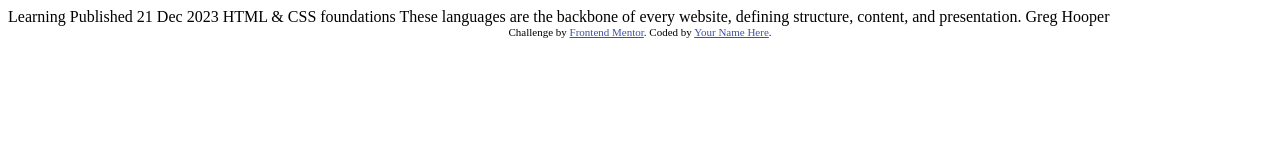
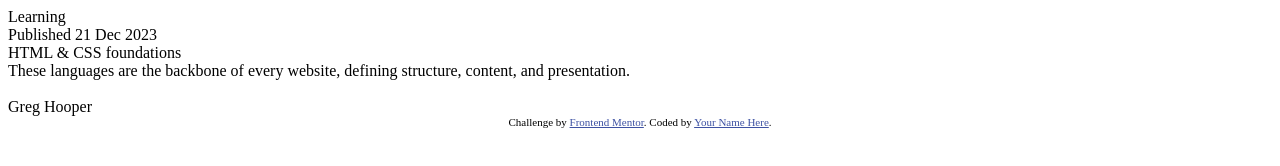
Before and after one commit to alemarr/fm-blog-preview-card, a plain HTML site: page index.html in a window 1280 px wide. Drawn offline with Linux system fonts and the light colour scheme.

Commit message:
Initial structure :construction:

```diff
--- a/index.html
+++ b/index.html
@@ -16,14 +16,25 @@
 </head>
 <body>
 
-  Learning
-
-  Published 21 Dec 2023
-
-  HTML & CSS foundations
-
-  These languages are the backbone of every website, defining structure, content, and presentation.
-
+  <div class="card">
+    <div class="card__header">
+      <div class="card__header__img"></div>
+      <div class="card__header__content">
+        <div class="badge">Learning</div>
+        <div class="publication-date">Published 21 Dec 2023</div>
+      </div>
+    </div>
+    <div class="card__body">
+      <div class="card__body__title">HTML & CSS foundations</div>
+      <div class="card__body__content">These languages are the backbone of every website, defining structure, content, and presentation.</div>
+    </div>
+    <div class="card__footer">
+      <div class="author">
+        <img class="author__img" />
+        <span class="author__name"></span>
+      </div>
+    </div>
+  </div>
   Greg Hooper
 
   <div class="attribution">
```
